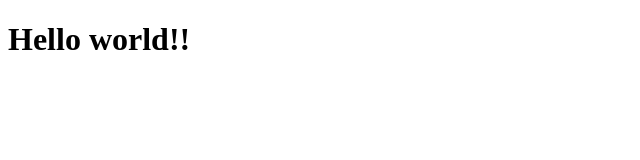
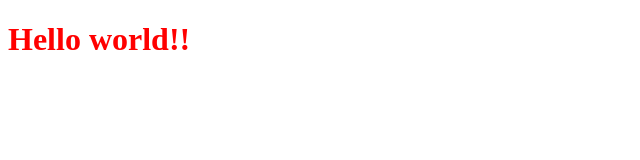
Before and after one commit to nikamunjishvili/test, a plain HTML site: page index.html in a window 1280 px wide. Shown: the whole page, without its empty margins (0-640 px from the left). Drawn offline with Linux system fonts and the light colour scheme.

Commit message:
add heading color

```diff
--- a/index.html
+++ b/index.html
@@ -7,6 +7,6 @@
     <title>Document</title>
 </head>
 <body>
-    <h1>Hello world!!</h1>
+    <h1 style="color: red">Hello world!!</h1>
 </body>
 </html>
```
